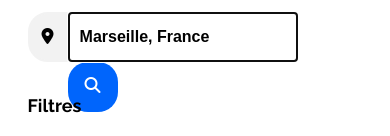
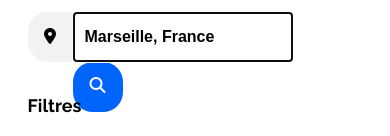
Before and after one commit to Petitefee-pro/MarmaroliDelphine_2_22102020, a plain HTML site: page index.html in a window 390 px wide. Shown: the part 293-429 px from the top of the page. Drawn offline with Linux system fonts and the light colour scheme.

Commit message:
Réglage de l'icône rechercher

```diff
--- a/index.html
+++ b/index.html
@@ -49,8 +49,8 @@
                     <div class="formulaire-input">
                         <form method="post" action ="traitement.php">
                             <input type="text" name="ville" id="ville" placeholder="Marseille, France" maxlength="100" autofocus/>
+                            <span class="input-icon"><i class="fas fa-search"></i></span>
                             <input type="submit" value="Rechercher" id="rechercher"/>
-                            <span class="input-icon"><i class="fas fa-search"></i></span>
                         </form>
                     </div>
                 </div>
--- a/reservia.css
+++ b/reservia.css
@@ -215,9 +215,9 @@ p,a{
         justify-content: center;
         align-items: center;
         align-content: center;
-        width: 330px;
+        width: 375px;
         height: 80px;
-        margin: 0 20px 0 20px;
+        margin: 0 0 0 20px;
     }
     .formulaire-input{
         height: 50px;
@@ -226,12 +226,11 @@ p,a{
         display: none;
     }
     #ville{
-        width: 230px;
+        width: 220px;
     }
     .input-icon{
        display: flex;
        justify-content: center;
-        text-align: center;
         height: 50px;
         width: 50px;
         color: white;
```
